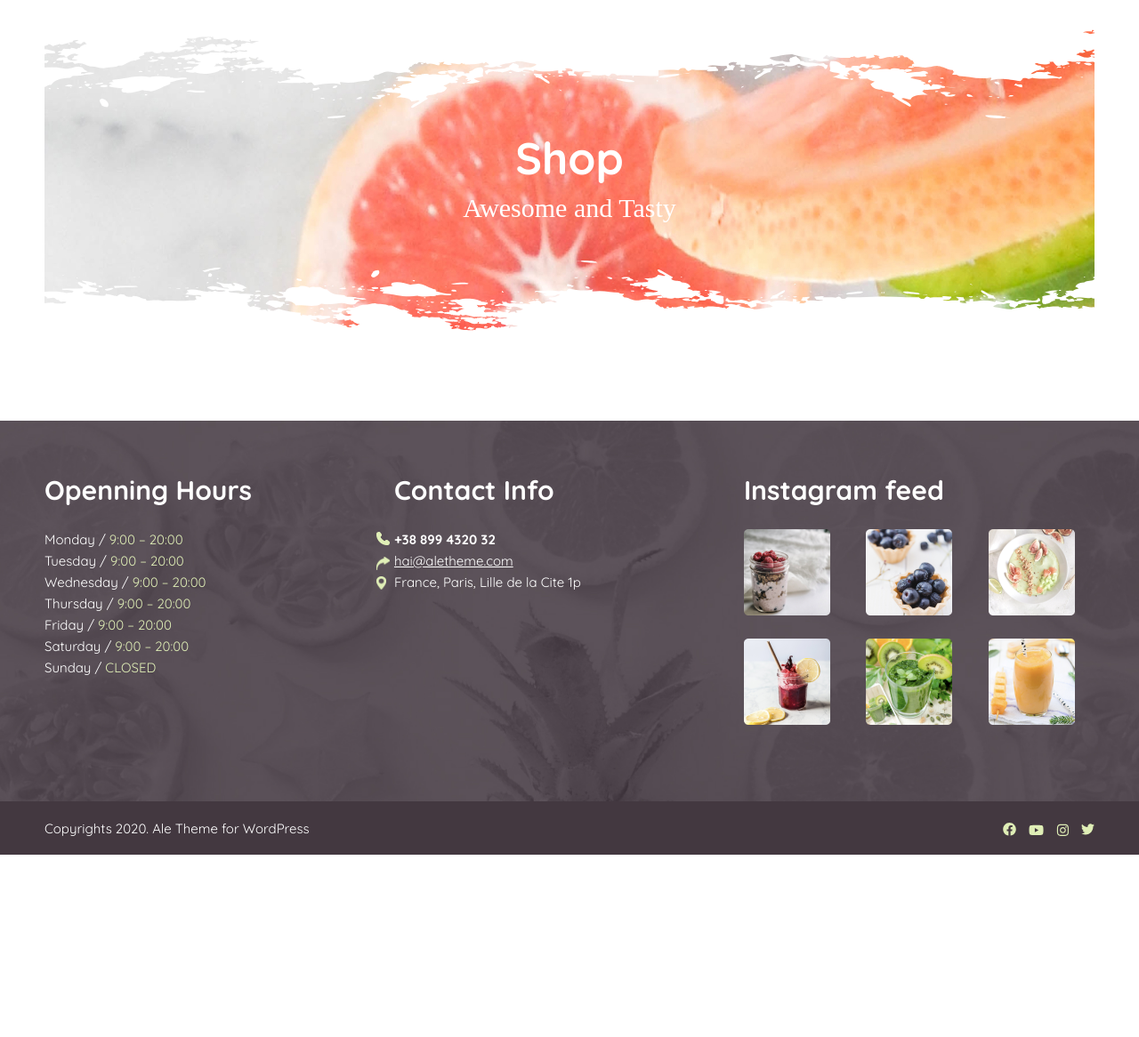
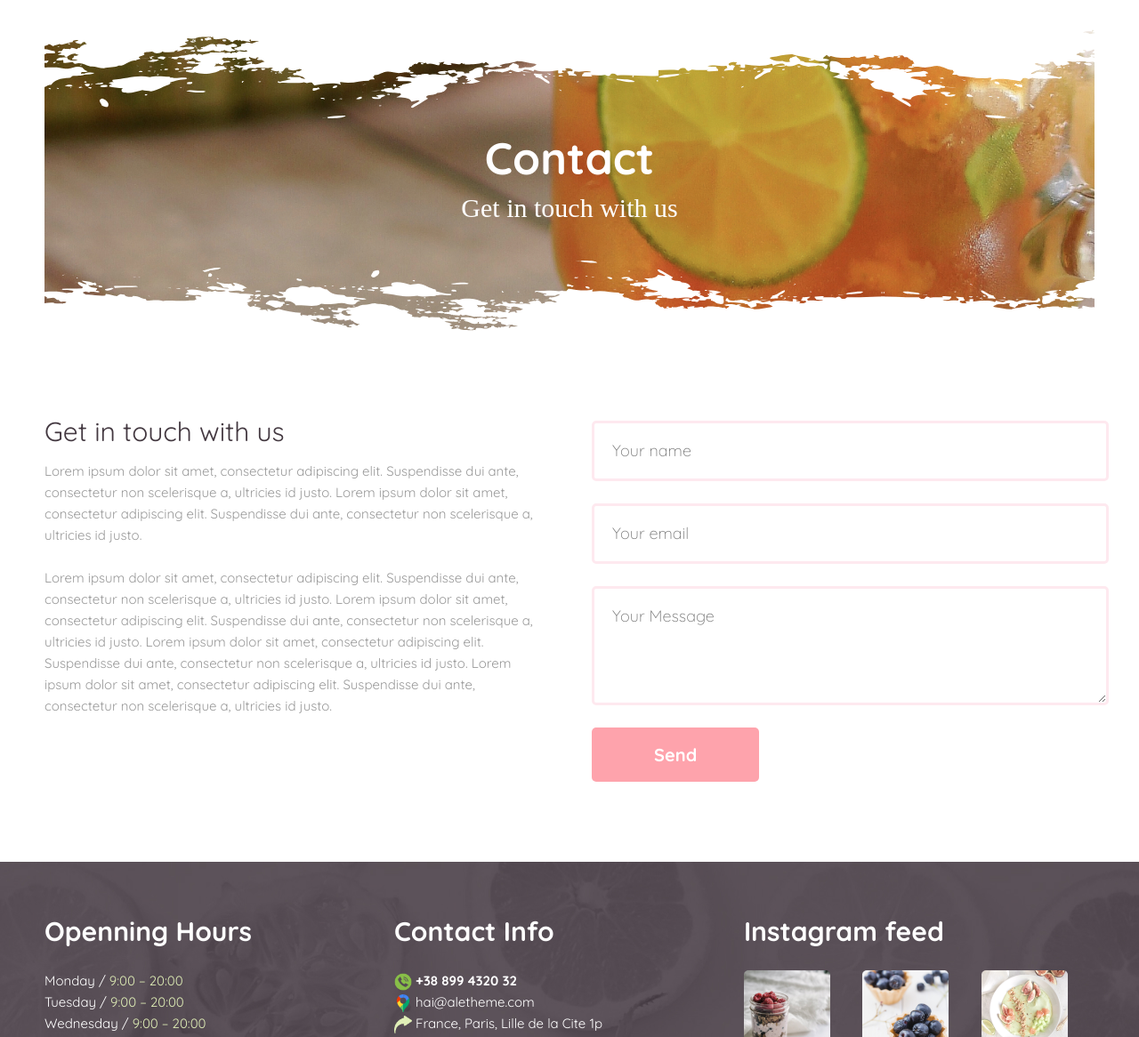
Before and after one commit to alexbrykulskyi/smoothie, a plain HTML site: page contact.html in a window 1280 px wide. Shown: the part 97-1263 px from the top of the page at 89% size. Before the commit the page ends 1058 px from the top, so only its background shows below. Drawn offline with Linux system fonts and the light colour scheme; a web font is replaced by a local one.

Commit message:
Оновлення контенту

```diff
--- a/contact.html
+++ b/contact.html
@@ -34,9 +34,32 @@
 		</div>
 	</header>
 
-	<section class="page-heading shop-page svg-style">
-	 	<h2 class="header-title">Shop</h2>
-	 	<span class="subtitle">Awesome and Tasty</span>
+	<section class="page-heading contact-page svg-style">
+	 	<h2 class="header-title">Contact</h2>
+	 	<span class="subtitle">Get in touch with us</span>
+	</section>
+
+	<section class="map">
+
+	</section>
+
+	<section class="contact-form">
+		<div class="container">
+			<div class="contact-items">
+				<div class="contact-item">
+					<h3>Get in touch with us</h3>
+					<p>Lorem ipsum dolor sit amet, consectetur adipiscing elit. Suspendisse dui ante, consectetur non scelerisque a, ultricies id justo. Lorem ipsum dolor sit amet, consectetur adipiscing elit. Suspendisse dui ante, consectetur non scelerisque a, ultricies id justo.
+					<br><br>
+					Lorem ipsum dolor sit amet, consectetur adipiscing elit. Suspendisse dui ante, consectetur non scelerisque a, ultricies id justo. Lorem ipsum dolor sit amet, consectetur adipiscing elit. Suspendisse dui ante, consectetur non scelerisque a, ultricies id justo. Lorem ipsum dolor sit amet, consectetur adipiscing elit. Suspendisse dui ante, consectetur non scelerisque a, ultricies id justo. Lorem ipsum dolor sit amet, consectetur adipiscing elit. Suspendisse dui ante, consectetur non scelerisque a, ultricies id justo.</p>
+				</div>
+				<div class="contact-item">
+					<input type="text" class="name" placeholder="Your name">
+					<input type="email" class="email" placeholder="Your email">
+					<textarea name="comment" id="comment-field" cols="10" rows="4" placeholder="Your Message"></textarea>
+					<a href="#">Send</a>
+				</div>
+			</div>
+		</div>
 	</section>
 
 
@@ -58,9 +81,9 @@
  				</div>
  				<div class="footer-item contact-info">
  					<h5>Contact Info</h5>
- 					<b>+38 899 4320 32</b>
-     				<a href="mailto:hai@aletheme.com">hai@aletheme.com</a>
-     				<span>France, Paris, Lille de la Cite 1p</span>
+ 					<img src="img/telephone-call.png" alt=""> <strong>+38 899 4320 32</strong><br>
+     				<img src="img/google-maps.png" alt=""> <a href="mailto:hai@aletheme.com">hai@aletheme.com</a><br>
+     				<img src="img/arrow-right1.png" alt=""> <span>France, Paris, Lille de la Cite 1p</span><br>
  				</div>
  				<div class="footer-item instagram-feed">
  					<h5>Instagram feed</h5>
--- a/css/style.css
+++ b/css/style.css
@@ -317,6 +317,12 @@ body {
 }
 
 .footer-item {
+  color:  #fff;
+  width: 33.3%;
+}
+
+.openning,
+.instagram-feed {
   display: flex;
   flex-direction: column;
   color:  #fff;
@@ -336,53 +342,19 @@ body {
   color: #DFEEB6;
 }
 
-.footer-item.contact-info b {
-  position: relative;
-  font-weight:  bold;
+.footer-item.contact-info img {
+   width: 20px;
+   height: 20px;
 }
 
-.footer-item.contact-info b::before {
-  content: '';
-  width: 15px;
-  height: 15px;
-  position: absolute;
-  background-image: url("../img/telephone.png");
-  background-size: 100%;
-  top: 3px;
-  left: -20px;
+.footer-item.contact-info strong {
+   font-weight: bold;
 }
 
 .footer-item.contact-info a {
   position: relative;
   color: inherit;
-}
-
-.footer-item.contact-info a::before {
-  content: '';
-  width: 15px;
-  height: 15px;
-  position: absolute;
-  background-image: url("../img/arrow-right1.png");
-  background-repeat: no-repeat;
-  background-size: cover;
-  top: 7px;
-  left: -20px;
-}
-
-.footer-item.contact-info span {
-  position: relative;
-}
-
-.footer-item.contact-info span::before {
-  content: '';
-  width: 15px;
-  height: 15px;
-  position: absolute;
-  background-image: url("../img/location.png");
-  background-repeat: no-repeat;
-  background-size: 70%;
-  top: 5px;
-  left: -20px;
+  text-decoration: none;
 }
 
 .footer-item.instagram-feed ul {
@@ -392,9 +364,9 @@ body {
 }
 
 .footer-item.instagram-feed li {
-  width: 30%;
-  margin-bottom: 26px;
-  margin-right: 5%;
+   width: 32%;
+  margin-bottom: 8%;
+  margin-right: 2%;
 }
 
 .footer-item.instagram-feed li:nth-child(3n) {
@@ -1184,6 +1156,75 @@ form.subscribe .submit {
    background: #FEA3AC;
 }
 
+nav.mobile {
+   display: none;
+}
+
+
+
+/*CONTACT PAGE*/
+
+.page-heading.contact-page {
+   background: url("../img/contact-bg.jpg") center center no-repeat;
+   background-size: cover;
+}
+
+.contact-form {
+   padding-bottom: 90px;
+}
+
+.contact-form .contact-items {
+   display: flex;
+}
+
+.contact-form .contact-item {
+   width: 50%;
+}
+
+.contact-form .contact-item:first-child {
+   padding-right: 30px;
+}
+
+.contact-form .contact-item:last-child {
+   padding-left: 30px;
+   padding-right: 10px;
+}
+
+.contact-form .contact-item h3 {
+   margin-bottom: 20px;
+   color: #433840;
+   font-weight: 500;
+   font-size: 30px;
+   line-height: 25px;
+}
+
+.contact-form .contact-item a {
+   display: inline-block;
+   background-color: #FEA3AC;
+   font-weight: 700;
+   font-size: 20px;
+   line-height: 25px;
+   text-decoration: none;
+   color: #fff;
+   padding: 18px 70px;
+   border-radius: 5px;
+}
+
+.contact-item input,
+ textarea {
+   font-family: 'Quicksand';
+   font-style: normal;
+   width: 100%;
+   margin-bottom: 25px;
+   border: 3px solid #FEE9EF;
+   border-radius: 5px;
+   font-weight: 100;
+   font-size: 18px;
+   line-height: 22px;
+   color: #9A9A9A;
+   padding: 20px 0 20px 20px ;
+}
+
 
 
 /*Mobile Styles*/
@@ -1192,6 +1233,7 @@ form.subscribe .submit {
    .top-footer .container {
       display: flex;
       flex-wrap: wrap;
+      padding-bottom: 0;
    }
 
    .top-footer .footer-item {
@@ -1199,3 +1241,60 @@ form.subscribe .submit {
       text-align: center;
       margin-bottom: 40px;
    }
+
+   .top-footer .instagram-feed {
+      margin-bottom: 0
+   }
+
+   .top-footer .instagram-feed ul {
+      margin: 0 auto;
+      width: 60%;
+   }
+
+   .shop .shop-item {
+      width: 49%;
+      margin-right: 2%;
+   }
+
+   .shop .shop-item:nth-child(2n) {
+      margin-right: 0
+   }
+
+   .left-nav,
+   .right-nav {
+      display: none;
+   }
+
+   nav.mobile {
+      display: block;
+      text-align: center;
+   }
+
+   nav.mobile a {
+      color: #fea3ac;
+      text-decoration: none;
+   }
+
+   .header-nav {
+      flex-direction: column;
+      height: unset;
+   }
+
+   .logo {
+      margin-bottom: 20px
+   }
+
+}
+
+@media only screen and (max-width: 600px) {
+
+   .page-heading {
+      margin-left: 0;
+      margin-right: 0;
+   }
+
+   .shop .shop-item {
+      width: 100%;
+      margin-right: 0;
+   }
+}
```
Also changed, not shown: about.html (+5 -5 lines), blog.html (+3 -3 lines), index.html (+14 -3 lines), menu.html (+3 -3 lines), shop.html (+3 -3 lines), img/contact-bg.jpg (added), img/google-maps.png (added), img/telephone-call.png (added), img/telephone.png (deleted).
